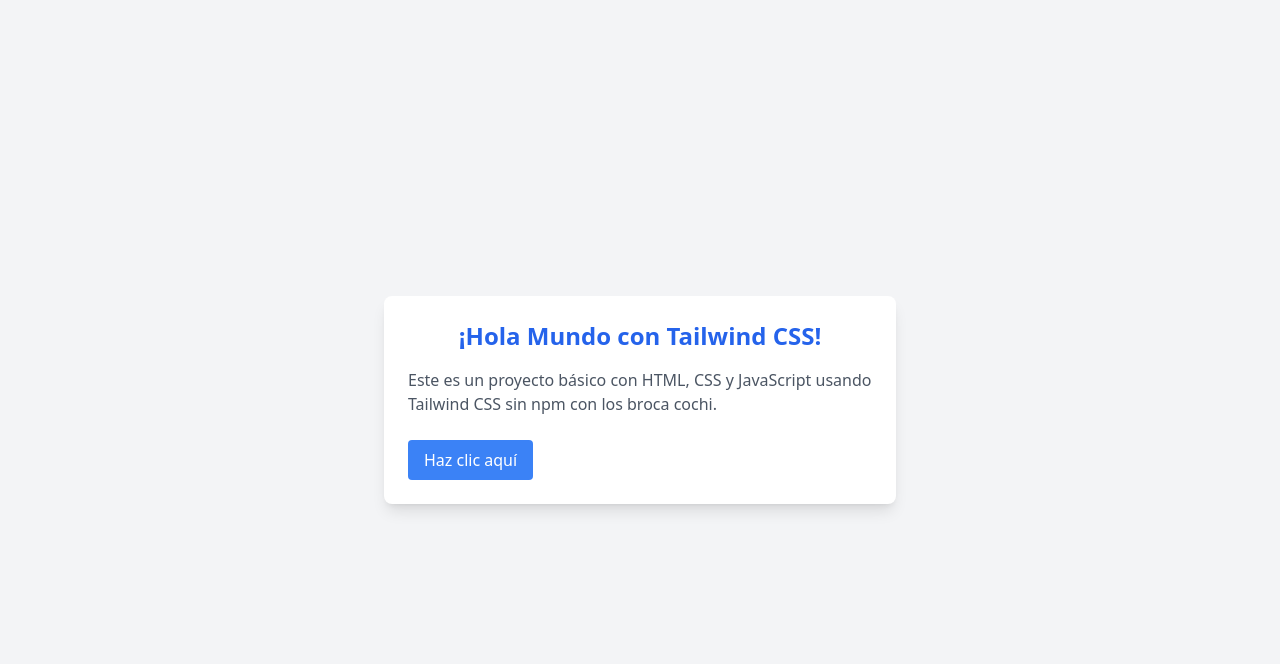
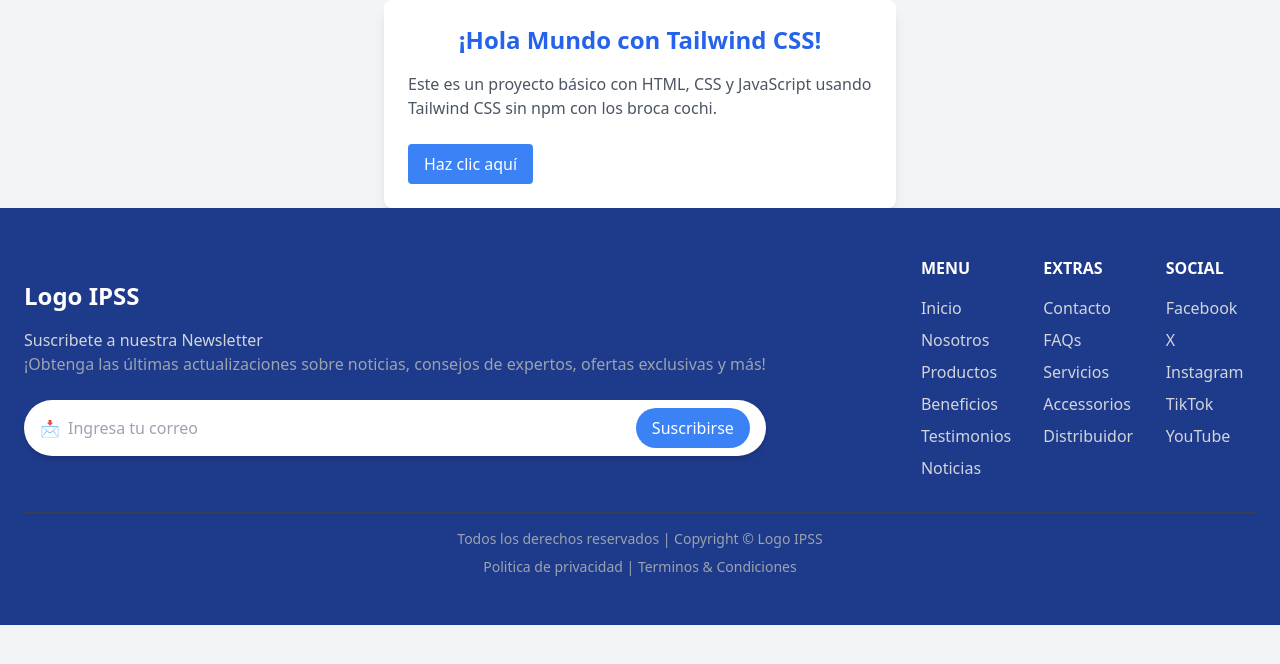
Before and after one commit to RocoBytes/Agua, a plain HTML site: page index.html in a window 1280 px wide. Drawn offline with nearby package versions, Linux system fonts and the light colour scheme.

Commit message:
feat(footer): Creación de la sección footer y  botón de suscripción con funcionalidad alert en script.js

```diff
--- a/index.html
+++ b/index.html
@@ -5,18 +5,93 @@
     <meta name="viewport" content="width=device-width, initial-scale=1.0">
     <title>Mi Proyecto con Tailwind CSS</title>
     <script src="https://cdn.tailwindcss.com"></script>
+
+
 </head>
-<body class="bg-gray-100 text-gray-900 flex items-center justify-center min-h-screen">
+<body class="bg-gray-100 text-gray-900 min-h-screen">
     <div class="max-w-lg mx-auto p-6 bg-white shadow-lg rounded-lg">
         <h1 class="text-2xl font-bold text-center text-blue-600">¡Hola Mundo con Tailwind CSS!</h1>
         <p class="mt-4 text-gray-600">Este es un proyecto básico con HTML, CSS y JavaScript usando Tailwind CSS sin npm con los broca cochi.</p>
         <button id="miBoton" class="mt-6 px-4 py-2 bg-blue-500 text-white rounded hover:bg-blue-700">Haz clic aquí</button>
     </div>
 
-    <script>
-        document.getElementById("miBoton").addEventListener("click", () => {
-            alert("¡Hola desde JavaScript!");
-        });
-    </script>
+
+
+
+
+
+
+    <!-- Footer -->
+    <footer class="bg-blue-900 text-white py-12">
+        <div class="container mx-auto px-6">
+            <div class="flex flex-col md:flex-row justify-between items-start md:items-center">
+                <!-- Sección Izquierda -->
+                <div class="mb-8 md:mb-0">
+                    <h2 class="text-2xl font-bold">Logo IPSS</h2>
+                    <p class="mt-4 text-gray-300">Suscribete a nuestra Newsletter</p>
+                    <p class="text-gray-400">¡Obtenga las últimas actualizaciones sobre noticias, consejos de expertos, ofertas exclusivas y más!</p>
+
+                    <!-- Formulario de Suscripción -->
+                    <div class="mt-6 flex items-center bg-white rounded-full px-4 py-2 shadow-md">
+                        <span class="text-blue-500">
+                            📩
+                        </span>
+                        <input id="emailInput" type="email" placeholder="Ingresa tu correo"
+                            class="w-full px-2 py-2 outline-none text-gray-700 placeholder-gray-400">
+                        <button id="subscribeBtn" class="bg-blue-500 text-white px-4 py-2 rounded-full hover:bg-blue-700">
+                            Suscribirse
+                        </button>
+                    </div>
+                </div>
+
+                <!-- Menú -->
+                <div class="grid grid-cols-3 gap-8">
+                    <div>
+                        <h3 class="font-bold">MENU</h3>
+                        <ul class="mt-4 space-y-2 text-gray-300">
+                            <li><a href="#" class="hover:text-blue-400">Inicio</a></li>
+                            <li><a href="#" class="hover:text-blue-400">Nosotros</a></li>
+                            <li><a href="#" class="hover:text-blue-400">Productos</a></li>
+                            <li><a href="#" class="hover:text-blue-400">Beneficios</a></li>
+                            <li><a href="#" class="hover:text-blue-400">Testimonios</a></li>
+                            <li><a href="#" class="hover:text-blue-400">Noticias</a></li>
+                        </ul>
+                    </div>
+
+                    <div>
+                        <h3 class="font-bold">EXTRAS</h3>
+                        <ul class="mt-4 space-y-2 text-gray-300">
+                            <li><a href="#" class="hover:text-blue-400">Contacto</a></li>
+                            <li><a href="#" class="hover:text-blue-400">FAQs</a></li>
+                            <li><a href="#" class="hover:text-blue-400">Servicios</a></li>
+                            <li><a href="#" class="hover:text-blue-400">Accessorios</a></li>
+                            <li><a href="#" class="hover:text-blue-400">Distribuidor</a></li>
+                        </ul>
+                    </div>
+
+                    <div>
+                        <h3 class="font-bold">SOCIAL</h3>
+                        <ul class="mt-4 space-y-2 text-gray-300">
+                            <li><a href="#" class="hover:text-blue-400">Facebook</a></li>
+                            <li><a href="#" class="hover:text-blue-400">X</a></li>
+                            <li><a href="#" class="hover:text-blue-400">Instagram</a></li>
+                            <li><a href="#" class="hover:text-blue-400">TikTok</a></li>
+                            <li><a href="#" class="hover:text-blue-400">YouTube</a></li>
+                        </ul>
+                    </div>
+                </div>
+            </div>
+
+            <!-- Derechos Reservados -->
+            <div class="border-t border-gray-700 mt-8 pt-4 text-gray-400 text-center text-sm">
+                <p>Todos los derechos reservados | Copyright © Logo IPSS</p>
+                <div class="mt-2">
+                    <a href="#" class="hover:text-blue-400">Politica de privacidad</a> |
+                    <a href="#" class="hover:text-blue-400">Terminos & Condiciones</a>
+                </div>
+            </div>
+        </div>
+    </footer>
+    <script src="js/script.js"></script>
 </body>
 </html>
--- a/js/script.js
+++ b/js/script.js
@@ -0,0 +1,20 @@
+document.getElementById("miBoton").addEventListener("click", () => {
+    alert("¡Hola desde JavaScript!");
+});
+
+
+document.addEventListener("DOMContentLoaded", function () {
+    const emailInput = document.getElementById("emailInput");
+    const subscribeBtn = document.getElementById("subscribeBtn");
+
+    subscribeBtn.addEventListener("click", function () {
+        const email = emailInput.value.trim();
+
+        if (email === "") {
+            alert("Por favor, ingresa un correo electrónico válido.");
+        } else {
+            alert(`¡Gracias por suscribirte con el correo: ${email}!`);
+            emailInput.value = ""; // Limpiar el campo después de suscribirse
+        }
+    });
+});
```
